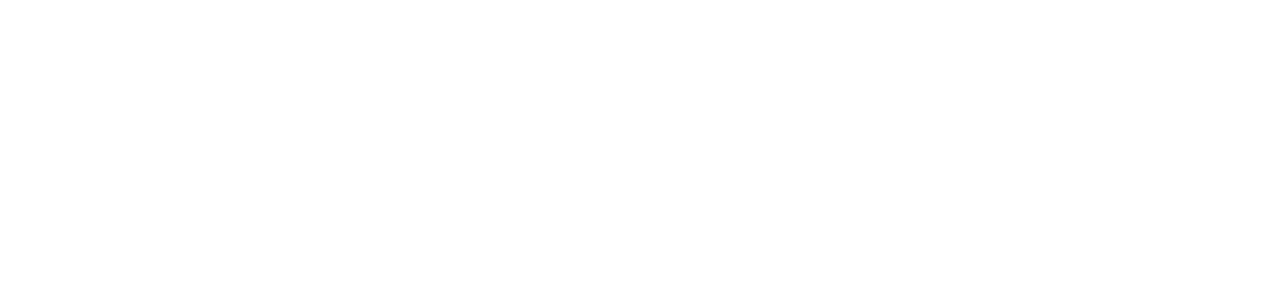
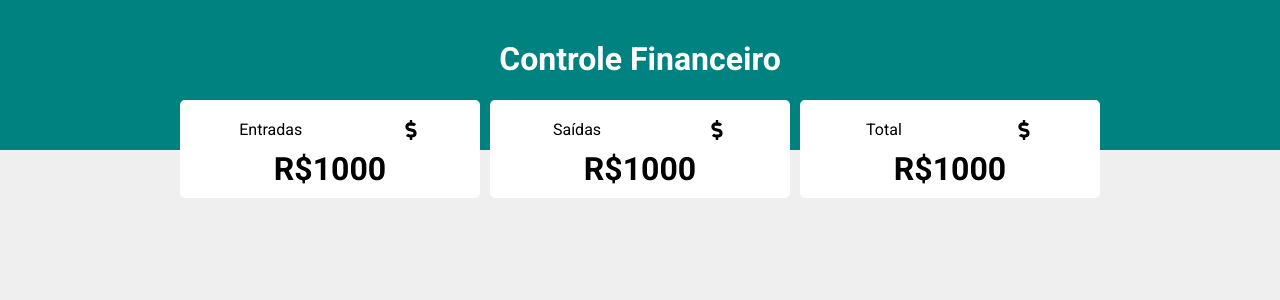
Before and after one commit to guikaua12/controle-financeiro, a React (Vite) app: page / in a window 1280 px wide. Shown: the top 300 px of the page. Built offline with nearby package versions, Linux system fonts and the light colour scheme.

Commit message:
Initial commit

```diff
--- a/index.html
+++ b/index.html
@@ -1,10 +1,11 @@
 <!DOCTYPE html>
-<html lang="en">
+<html lang="pt-br">
   <head>
     <meta charset="UTF-8" />
-    <link rel="icon" type="image/svg+xml" href="/vite.svg" />
     <meta name="viewport" content="width=device-width, initial-scale=1.0" />
-    <title>Vite + React + TS</title>
+    <link href="https://fonts.googleapis.com/css2?family=Roboto:ital,wght@0,100;0,300;0,400;0,500;0,700;0,900;1,100;1,300;1,400;1,500;1,700;1,900&display=swap" rel="stylesheet">
+
+    <title>Controle Financeiro</title>
   </head>
   <body>
     <div id="root"></div>
--- a/package.json
+++ b/package.json
@@ -10,7 +10,8 @@
   },
   "dependencies": {
     "react": "^18.2.0",
-    "react-dom": "^18.2.0"
+    "react-dom": "^18.2.0",
+    "react-icons": "^4.8.0"
   },
   "devDependencies": {
     "@types/react": "^18.0.28",
--- a/src/components/App/index.tsx
+++ b/src/components/App/index.tsx
@@ -1,10 +1,18 @@
-import './index.css'
+import React from "react";
+import Header from "../../layout/Header";
+import Resume from "../../pages/Resume";
+import Container from '../../layout/Container';
+import './index.css';
 
 function App() {
-  return (
-    <div className="App">
-    </div>
+    return (
+    <>
+        <Header/>
+        <Container>
+            <Resume/>
+        </Container>
+    </>
   )
 }
 
-export default App
+export default App;
--- /dev/null
+++ b/src/components/Card/index.css
@@ -0,0 +1,23 @@
+.card {
+    background-color: white;
+    padding: 10px;
+    min-width: 300px;
+    border-radius: 5px;
+    /*flex-grow: 1;*/
+}
+
+.card .wrapper1 {
+    display: flex;
+    justify-content: space-around;
+    padding: 10px 0;
+}
+
+.card .wrapper2 {
+    display: flex;
+    justify-content: center;
+}
+
+.card .card-value {
+    font-size: 2rem;
+    font-weight: bold;
+}
--- /dev/null
+++ b/src/components/Card/index.tsx
@@ -0,0 +1,24 @@
+import React from "react";
+import './index.css';
+
+type CardProps = {
+    title: string,
+    value: string,
+    icon: any
+};
+
+function Card({title, value, icon}: CardProps) {
+  return (
+    <div className='card'>
+        <div className='wrapper1'>
+            <span className='card-title'>{title}</span>
+            {icon}
+        </div>
+        <div className='wrapper2'>
+            <span className='card-value'>{value}</span>
+        </div>
+    </div>
+  )
+}
+
+export default Card;
--- a/src/index.css
+++ b/src/index.css
@@ -1,9 +1,11 @@
 * {
     margin: 0;
     padding: 0;
+    box-sizing: border-box;
 }
 
 body, #root {
     min-height: 100vh;
-    width: 100vw;
+    font-family: 'Roboto', sans-serif;
+    background-color: #EFEFEF;
 }
--- /dev/null
+++ b/src/layout/Container/index.css
@@ -0,0 +1,7 @@
+.container {
+    max-width: 1000px;
+    min-height: 80vh;
+    margin: 0 auto;
+
+    /*background-color: green;*/
+}
--- /dev/null
+++ b/src/layout/Container/index.tsx
@@ -0,0 +1,13 @@
+import React from 'react';
+import './index.css';
+
+// @ts-ignore
+function Container({children}) {
+    return (
+        <div className='container'>
+            {children}
+        </div>
+    );
+}
+
+export default Container;
--- /dev/null
+++ b/src/layout/Header/index.css
@@ -0,0 +1,11 @@
+header.header {
+    display: flex;
+    justify-content: center;
+    background-color: #008280;
+    height: 150px;
+    padding: 40px;
+}
+
+header.header h1 {
+    color: white;
+}
--- /dev/null
+++ b/src/layout/Header/index.tsx
@@ -0,0 +1,12 @@
+import React from 'react';
+import './index.css';
+
+function Header() {
+    return (
+        <header className='header'>
+            <h1>Controle Financeiro</h1>
+        </header>
+    );
+}
+
+export default Header;
--- /dev/null
+++ b/src/pages/Resume/index.css
@@ -0,0 +1,13 @@
+.resume-container {
+    max-width: 1200px;
+    margin-top: -50px;
+
+    /*background-color: chocolate;*/
+}
+
+.resume-container .card-wrapper {
+    display: flex;
+    justify-content: center;
+    flex-wrap: wrap;
+    gap: 10px;
+}
--- /dev/null
+++ b/src/pages/Resume/index.tsx
@@ -0,0 +1,18 @@
+import React from 'react';
+import Card from '../../components/Card';
+import {FaDollarSign} from 'react-icons/fa';
+import './index.css';
+
+function Resume() {
+    return (
+        <div className='resume-container'>
+            <div className="card-wrapper">
+                <Card title='Entradas' value='R$1000' icon={<FaDollarSign size={20}></FaDollarSign>}></Card>
+                <Card title='Saídas' value='R$1000' icon={<FaDollarSign size={20}></FaDollarSign>}></Card>
+                <Card title='Total' value='R$1000' icon={<FaDollarSign size={20}></FaDollarSign>}></Card>
+            </div>
+        </div>
+    );
+}
+
+export default Resume;
```
Also changed, not shown: 1 other file (tests, documents, lock files or other folders).
